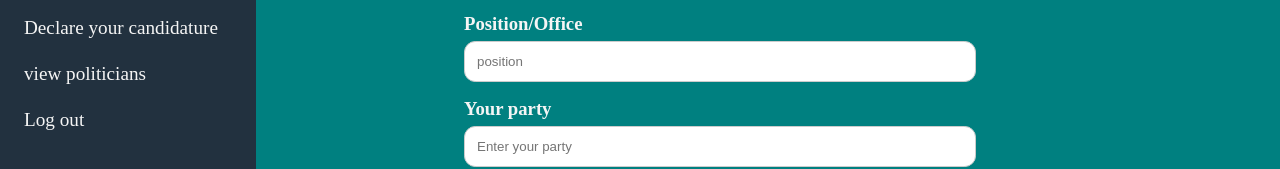
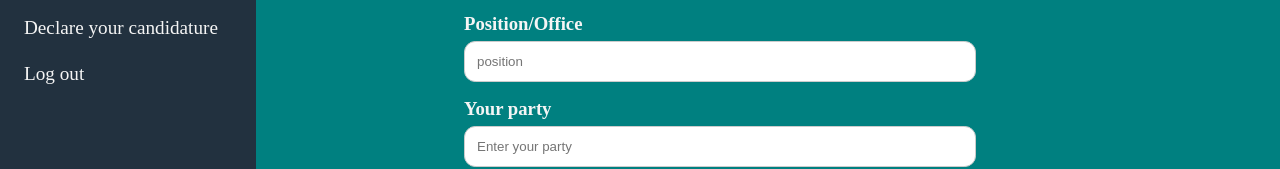
Before and after one commit to francis-mwas/politico-app, a plain HTML site: page UI/become_candidate.html in a window 1280 px wide. Shown: the part 326-495 px from the top of the page. Drawn offline with Linux system fonts and the light colour scheme.

Commit message:
[ft #163674545] fixed links

```diff
--- a/UI/become_candidate.html
+++ b/UI/become_candidate.html
@@ -36,7 +36,6 @@
                 <li><a href="view_all_politicians.html">View all politicians</a></li>
                 <li><a href="view_offices.html">Political offices</a></li>
                 <li><a href="become_candidate.html">Declare your candidature</a></li>
-                <li><a href="admin_politicians.html">view politicians</a></li>
                 <li><a href="index.html">Log out</a></li>
 
             </ul>
```
